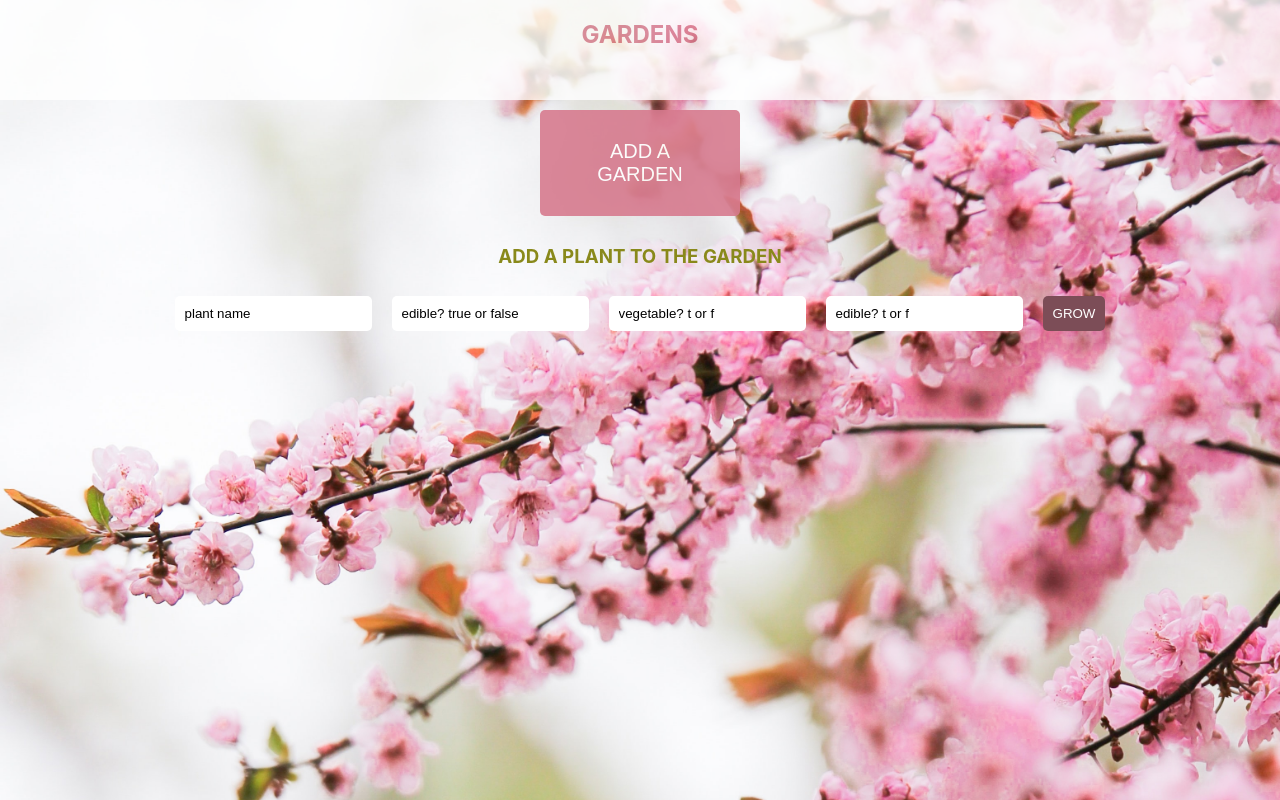
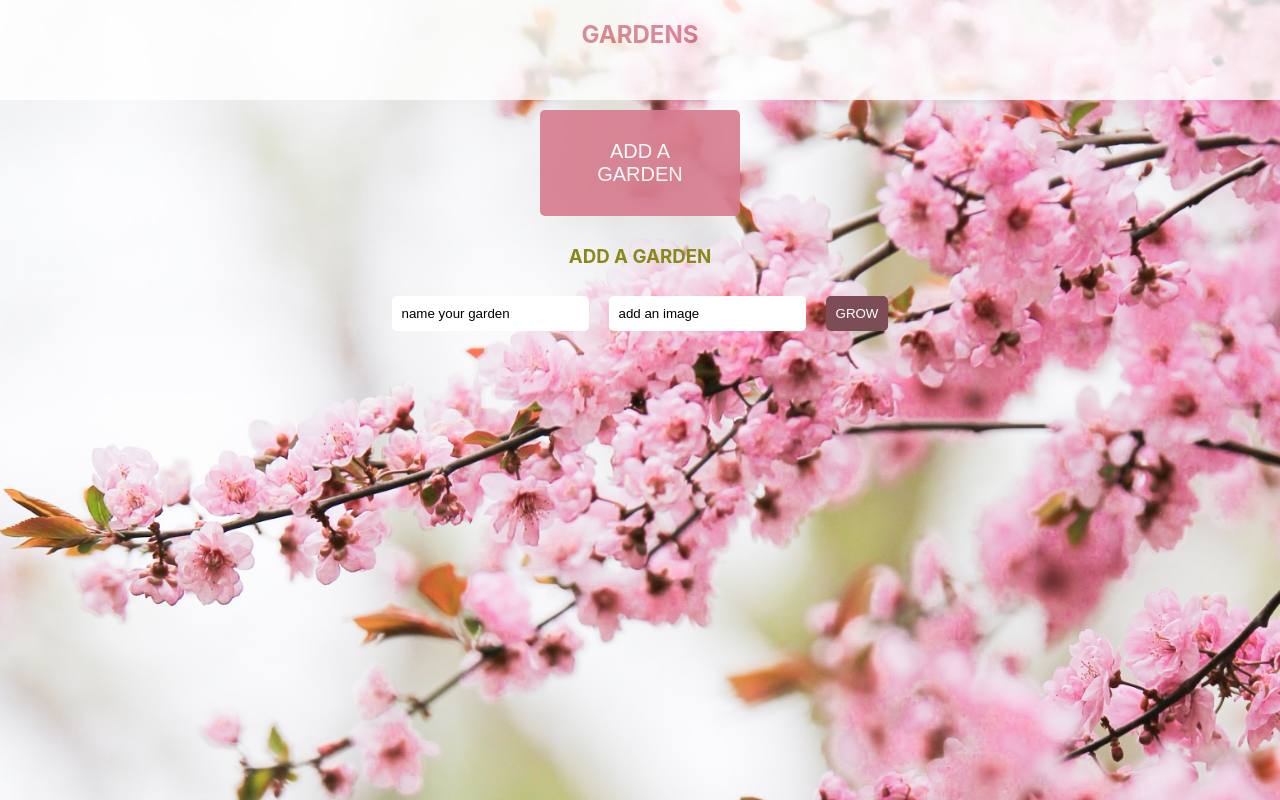
Before and after one commit to hannahtrask/mern-lab-frontend, a React (Create React App) app: page /create in a window 1280 px wide. Built offline with nearby package versions, Linux system fonts and the light colour scheme.

Commit message:
style updates, form updates

```diff
--- a/src/components/App.js
+++ b/src/components/App.js
@@ -2,6 +2,7 @@ import React, { useState, useEffect } from 'react';
 import { Route, Link, Switch } from 'react-router-dom';
 import '../scss/app.scss'
 import Form from './Form'
+import Display from './Display'
 
 function App() {
   return (
@@ -15,6 +16,7 @@ function App() {
 				<button>ADD A GARDEN</button>
 			</Link>
 			<Switch>
+				<Route exact path='/' component={Display} />
 				<Route exact path='/create' component={Form} />
 			</Switch>
 		</>
--- a/src/components/Display.js
+++ b/src/components/Display.js
@@ -1,7 +1,15 @@
 import React from 'react'
+import '../scss/app.scss'
 
 const Display = (props) => {
-    return <h1>display page</h1>
+
+
+    return (
+
+    <h1 className='display'>display page</h1>
+
+
+    )
 }
 
 export default Display
--- a/src/components/Form.js
+++ b/src/components/Form.js
@@ -12,15 +12,17 @@ const Form = (props) => {
     return (
 			<div className='form'>
 				<form>
-					<h3>ADD A PLANT TO THE GARDEN</h3>
-					<input type='text' name='plant' value='plant name' />
-
-                    {/*consider making these radio buttons if you have time*/}
-
-					<input type='text' name='edible' value='edible? true or false' />
-					<input type='text' name='vegetable' value='vegetable? t or f' />
-					<input type='text' name='flower' value='edible? t or f' />
-
+					<h3>ADD A GARDEN</h3>
+					<input type='text'
+						   name='garden'
+						   value='name your garden'
+					/>
+					<input
+						type='text'
+						name='image'
+						value='add an image'
+					/>
+					{/* consider figuring out how to add plants to the garden if you have time */}
 
 					<input type='submit' value='GROW' className='submit' />
 				</form>
--- a/src/scss/app.scss
+++ b/src/scss/app.scss
@@ -7,6 +7,7 @@ body {
     background-position: center top;
     background-size: cover;
 }
+
 
 nav {
     height: 100px;
@@ -19,6 +20,10 @@ nav {
         color: $pink;
         text-transform: uppercase;
     }
+}
+
+h1 {
+    text-align: center;
 }
 
 form {
```
